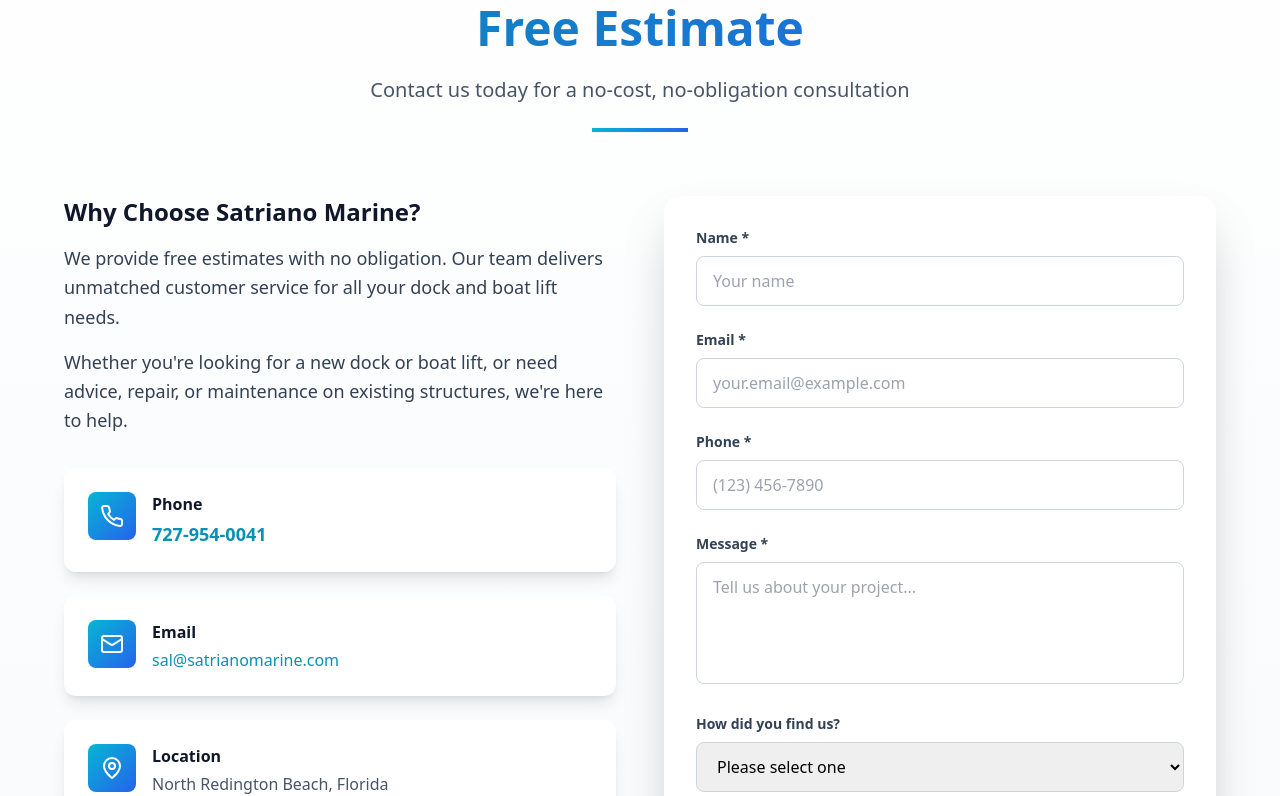
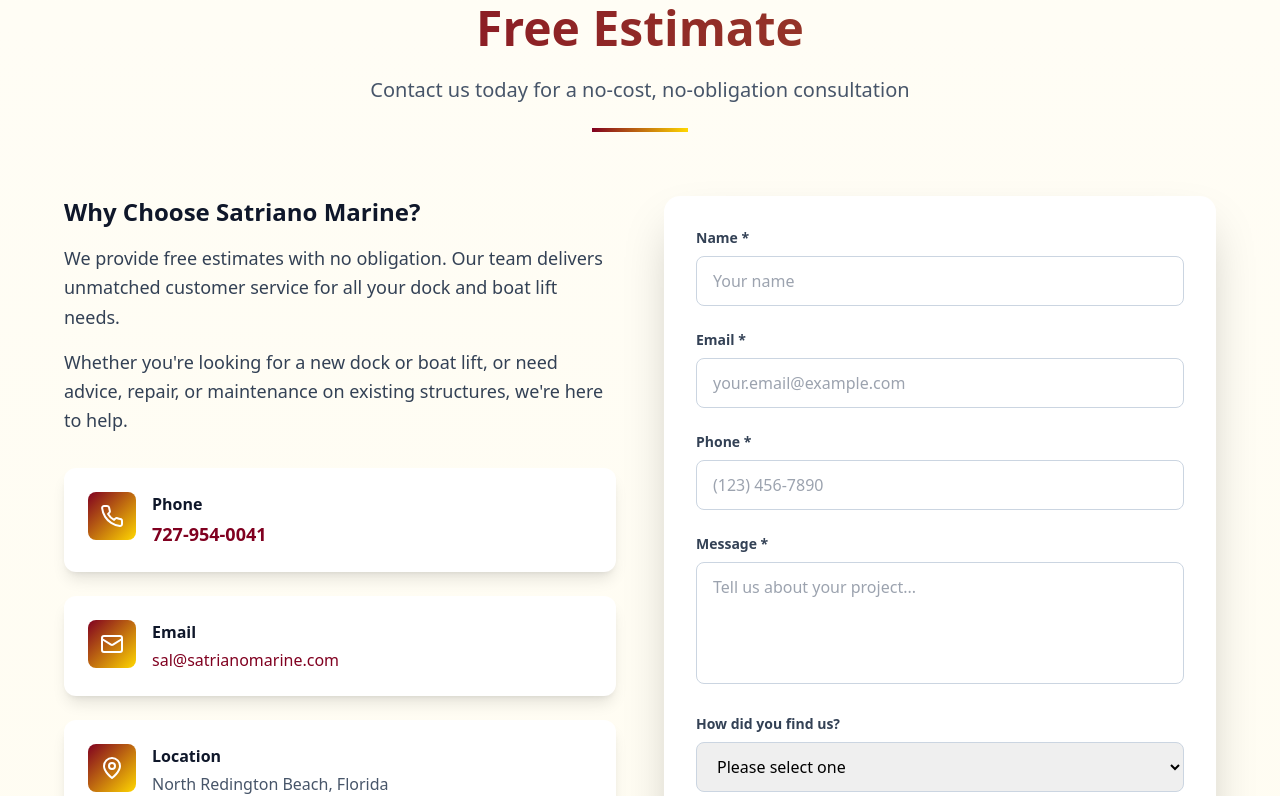
Before and after one commit to Millenium-AI/satriano, a React (Vite) app: page / in a window 1280 px wide. Shown: the part 3104-3900 px from the top of the page. Built offline with nearby package versions, Linux system fonts and the light colour scheme.

Commit message:
Update Contact.tsx

```diff
--- a/src/components/Contact.tsx
+++ b/src/components/Contact.tsx
@@ -47,20 +47,20 @@ export default function Contact() {
     <section
       id="contact"
       ref={ref}
-      className="py-20 bg-gradient-to-b from-white to-slate-50"
+      className="py-20 bg-transparent"
     >
       <div className="container mx-auto px-4">
         <div className={`text-center mb-16 transition-all duration-1000 ${isVisible ? 'opacity-100 translate-y-0' : 'opacity-0 translate-y-10'}`}>
           <h2 className="text-4xl md:text-5xl font-bold text-slate-900 mb-4">
             Get Your
-            <span className="block text-transparent bg-clip-text bg-gradient-to-r from-cyan-600 to-blue-600">
+            <span className="block text-transparent bg-clip-text bg-gradient-to-r from-[#800020] to-[#A0522D]">
               Free Estimate
             </span>
           </h2>
           <p className="text-xl text-slate-600 max-w-3xl mx-auto mt-6">
             Contact us today for a no-cost, no-obligation consultation
           </p>
-          <div className="w-24 h-1 bg-gradient-to-r from-cyan-500 to-blue-600 mx-auto mt-6"></div>
+          <div className="w-24 h-1 bg-gradient-to-r from-[#800020] to-[#FFD700] mx-auto mt-6"></div>
         </div>
 
         <div className="grid lg:grid-cols-2 gap-12 max-w-6xl mx-auto">
@@ -78,31 +78,31 @@ export default function Contact() {
 
               <div className="space-y-6">
                 <div className="flex items-start gap-4 p-6 bg-white rounded-xl shadow-lg hover:shadow-xl transition-shadow">
-                  <div className="w-12 h-12 rounded-lg bg-gradient-to-br from-cyan-500 to-blue-600 flex items-center justify-center flex-shrink-0">
+                  <div className="w-12 h-12 rounded-lg bg-gradient-to-br from-[#800020] to-[#FFD700] flex items-center justify-center flex-shrink-0">
                     <Phone className="w-6 h-6 text-white" />
                   </div>
                   <div>
                     <h4 className="font-semibold text-slate-900 mb-1">Phone</h4>
-                    <a href="tel:727-954-0041" className="text-cyan-600 hover:text-cyan-700 text-lg font-semibold">
+                    <a href="tel:727-954-0041" className="text-[#800020] hover:text-cyan-700 text-lg font-semibold">
                       727-954-0041
                     </a>
                   </div>
                 </div>
 
                 <div className="flex items-start gap-4 p-6 bg-white rounded-xl shadow-lg hover:shadow-xl transition-shadow">
-                  <div className="w-12 h-12 rounded-lg bg-gradient-to-br from-cyan-500 to-blue-600 flex items-center justify-center flex-shrink-0">
+                  <div className="w-12 h-12 rounded-lg bg-gradient-to-br from-[#800020] to-[#FFD700] flex items-center justify-center flex-shrink-0">
                     <Mail className="w-6 h-6 text-white" />
                   </div>
                   <div>
                     <h4 className="font-semibold text-slate-900 mb-1">Email</h4>
-                    <a href="mailto:sal@satrianomarine.com" className="text-cyan-600 hover:text-cyan-700">
+                    <a href="mailto:sal@satrianomarine.com" className="text-[#800020] hover:text-cyan-700">
                       sal@satrianomarine.com
                     </a>
                   </div>
                 </div>
 
                 <div className="flex items-start gap-4 p-6 bg-white rounded-xl shadow-lg hover:shadow-xl transition-shadow">
-                  <div className="w-12 h-12 rounded-lg bg-gradient-to-br from-cyan-500 to-blue-600 flex items-center justify-center flex-shrink-0">
+                  <div className="w-12 h-12 rounded-lg bg-gradient-to-br from-[#800020] to-[#FFD700] flex items-center justify-center flex-shrink-0">
                     <MapPin className="w-6 h-6 text-white" />
                   </div>
                   <div>
@@ -128,7 +128,7 @@ export default function Contact() {
                     required
                     value={formData.name}
                     onChange={handleChange}
-                    className="w-full px-4 py-3 rounded-lg border border-slate-300 focus:border-cyan-500 focus:ring-2 focus:ring-cyan-200 transition-all outline-none"
+                    className="w-full px-4 py-3 rounded-lg border border-slate-300 focus:border-[#800020 focus:ring-2 focus:ring-[#FFD700]/20 transition-all outline-none"
                     placeholder="Your name"
                   />
                 </div>
@@ -143,7 +143,7 @@ export default function Contact() {
                     required
                     value={formData.email}
                     onChange={handleChange}
-                    className="w-full px-4 py-3 rounded-lg border border-slate-300 focus:border-cyan-500 focus:ring-2 focus:ring-cyan-200 transition-all outline-none"
+                    className="w-full px-4 py-3 rounded-lg border border-slate-300 focus:border-[#800020] focus:ring-2 focus:ring-[#FFD700]/20 transition-all outline-none"
                     placeholder="your.email@example.com"
                   />
                 </div>
@@ -158,7 +158,7 @@ export default function Contact() {
                     required
                     value={formData.phone}
                     onChange={handleChange}
-                    className="w-full px-4 py-3 rounded-lg border border-slate-300 focus:border-cyan-500 focus:ring-2 focus:ring-cyan-200 transition-all outline-none"
+                    className="w-full px-4 py-3 rounded-lg border border-slate-300 focus:border-[#800020] focus:ring-2 focus:ring-[#FFD700]/20 transition-all outline-none"
                     placeholder="(123) 456-7890"
                   />
                 </div>
@@ -173,7 +173,7 @@ export default function Contact() {
                     rows={4}
                     value={formData.message}
                     onChange={handleChange}
-                    className="w-full px-4 py-3 rounded-lg border border-slate-300 focus:border-cyan-500 focus:ring-2 focus:ring-cyan-200 transition-all outline-none resize-none"
+                    className="w-full px-4 py-3 rounded-lg border border-slate-300 focus:border-[#800020] focus:ring-2 focus:ring-[#FFD700]/20 transition-all outline-none resize-none"
                     placeholder="Tell us about your project..."
                   ></textarea>
                 </div>
@@ -186,7 +186,7 @@ export default function Contact() {
                     name="source"
                     value={formData.source}
                     onChange={handleChange}
-                    className="w-full px-4 py-3 rounded-lg border border-slate-300 focus:border-cyan-500 focus:ring-2 focus:ring-cyan-200 transition-all outline-none"
+                    className="w-full px-4 py-3 rounded-lg border border-slate-300 focus:border-[#800020] focus:ring-2 focus:ring-[#FFD700]/20 transition-all outline-none"
                   >
                     <option value="">Please select one</option>
                     <option value="Yard Sign">Yard Sign</option>
@@ -201,7 +201,7 @@ export default function Contact() {
 
                 <button
                   type="submit"
-                  className="w-full px-8 py-4 bg-gradient-to-r from-cyan-500 to-blue-600 text-white rounded-lg hover:shadow-xl hover:scale-105 transition-all duration-300 font-semibold text-lg flex items-center justify-center gap-2 group"
+                  className="w-full px-8 py-4 bg-gradient-to-r from-[#800020] to-[#FFD700] text-white rounded-lg hover:shadow-xl hover:scale-105 transition-all duration-300 font-semibold text-lg flex items-center justify-center gap-2 group"
                 >
                   <span>Send Message</span>
                   <Send className="w-5 h-5 group-hover:translate-x-1 transition-transform" />
```
